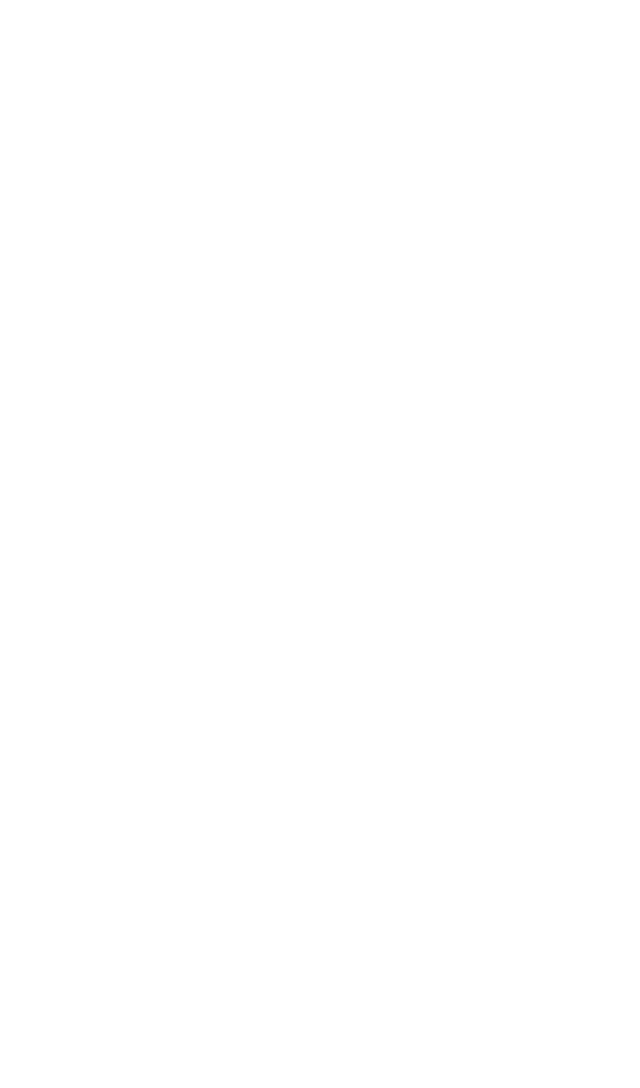
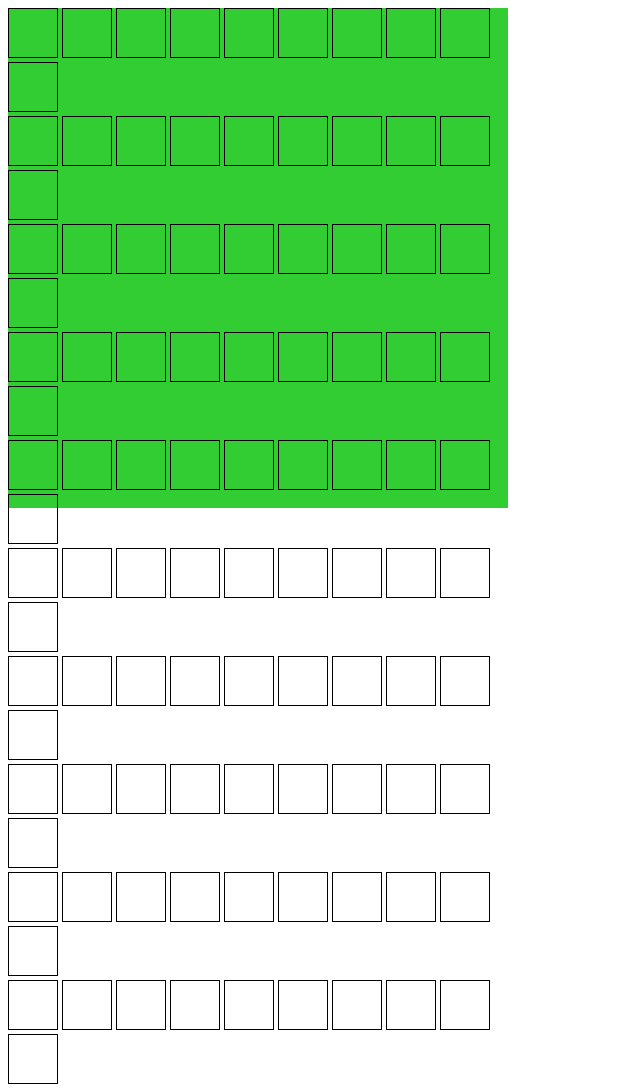
Before and after one commit to treez/vanilla-snake, a website: page index.html in a window 1280 px wide. Shown: the whole page, without its empty margins (0-640 px from the left). Before the commit the page ends 800 px from the top, so only its background shows below. Drawn offline with Linux system fonts and the light colour scheme.

Commit message:
Create grid. Add styles to cell and board

```diff
--- a/index.html
+++ b/index.html
@@ -6,6 +6,127 @@
     <link rel="stylesheet" href="styles.css">
 </head>
 <body>
-
+<div class="board">
+    <div class="row">
+        <div class="cell"></div>
+        <div class="cell"></div>
+        <div class="cell"></div>
+        <div class="cell"></div>
+        <div class="cell"></div>
+        <div class="cell"></div>
+        <div class="cell"></div>
+        <div class="cell"></div>
+        <div class="cell"></div>
+        <div class="cell"></div>
+    </div>
+    <div class="row">
+        <div class="cell"></div>
+        <div class="cell"></div>
+        <div class="cell"></div>
+        <div class="cell"></div>
+        <div class="cell"></div>
+        <div class="cell"></div>
+        <div class="cell"></div>
+        <div class="cell"></div>
+        <div class="cell"></div>
+        <div class="cell"></div>
+    </div>
+    <div class="row">
+        <div class="cell"></div>
+        <div class="cell"></div>
+        <div class="cell"></div>
+        <div class="cell"></div>
+        <div class="cell"></div>
+        <div class="cell"></div>
+        <div class="cell"></div>
+        <div class="cell"></div>
+        <div class="cell"></div>
+        <div class="cell"></div>
+    </div>
+    <div class="row">
+        <div class="cell"></div>
+        <div class="cell"></div>
+        <div class="cell"></div>
+        <div class="cell"></div>
+        <div class="cell"></div>
+        <div class="cell"></div>
+        <div class="cell"></div>
+        <div class="cell"></div>
+        <div class="cell"></div>
+        <div class="cell"></div>
+    </div>
+    <div class="row">
+        <div class="cell"></div>
+        <div class="cell"></div>
+        <div class="cell"></div>
+        <div class="cell"></div>
+        <div class="cell"></div>
+        <div class="cell"></div>
+        <div class="cell"></div>
+        <div class="cell"></div>
+        <div class="cell"></div>
+        <div class="cell"></div>
+    </div>
+    <div class="row">
+        <div class="cell"></div>
+        <div class="cell"></div>
+        <div class="cell"></div>
+        <div class="cell"></div>
+        <div class="cell"></div>
+        <div class="cell"></div>
+        <div class="cell"></div>
+        <div class="cell"></div>
+        <div class="cell"></div>
+        <div class="cell"></div>
+    </div>
+    <div class="row">
+        <div class="cell"></div>
+        <div class="cell"></div>
+        <div class="cell"></div>
+        <div class="cell"></div>
+        <div class="cell"></div>
+        <div class="cell"></div>
+        <div class="cell"></div>
+        <div class="cell"></div>
+        <div class="cell"></div>
+        <div class="cell"></div>
+    </div>
+    <div class="row">
+        <div class="cell"></div>
+        <div class="cell"></div>
+        <div class="cell"></div>
+        <div class="cell"></div>
+        <div class="cell"></div>
+        <div class="cell"></div>
+        <div class="cell"></div>
+        <div class="cell"></div>
+        <div class="cell"></div>
+        <div class="cell"></div>
+    </div>
+    <div class="row">
+        <div class="cell"></div>
+        <div class="cell"></div>
+        <div class="cell"></div>
+        <div class="cell"></div>
+        <div class="cell"></div>
+        <div class="cell"></div>
+        <div class="cell"></div>
+        <div class="cell"></div>
+        <div class="cell"></div>
+        <div class="cell"></div>
+    </div>
+    <div class="row">
+        <div class="cell"></div>
+        <div class="cell"></div>
+        <div class="cell"></div>
+        <div class="cell"></div>
+        <div class="cell"></div>
+        <div class="cell"></div>
+        <div class="cell"></div>
+        <div class="cell"></div>
+        <div class="cell"></div>
+        <div class="cell"></div>
+    </div>
+</div>
 </body>
 </html>
--- a/styles.css
+++ b/styles.css
@@ -0,0 +1,12 @@
+.board {
+    width: 500px;
+    height: 500px;
+    background: limegreen;
+}
+.cell {
+    width: 50px;
+    height: 50px;
+    border: 1px solid black;
+    box-sizing: border-box;
+    display: inline-block;
+}
```
